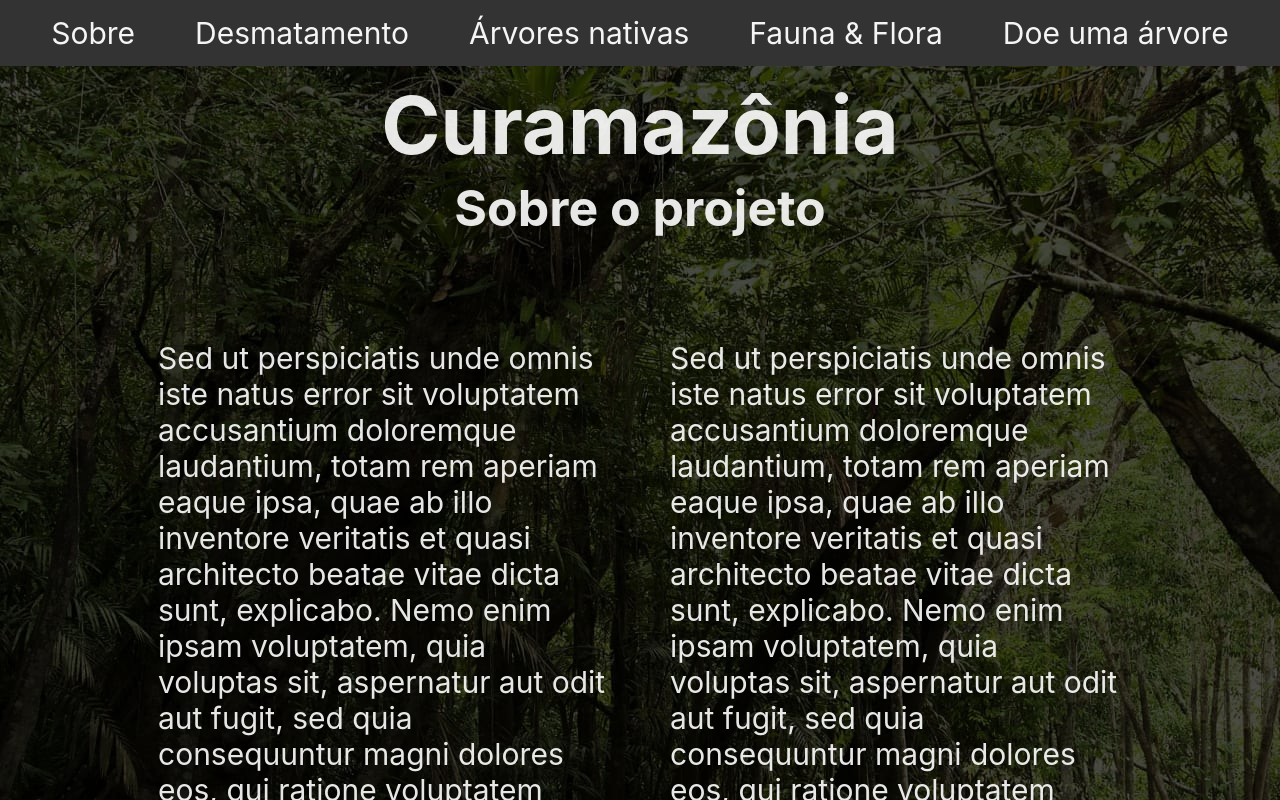
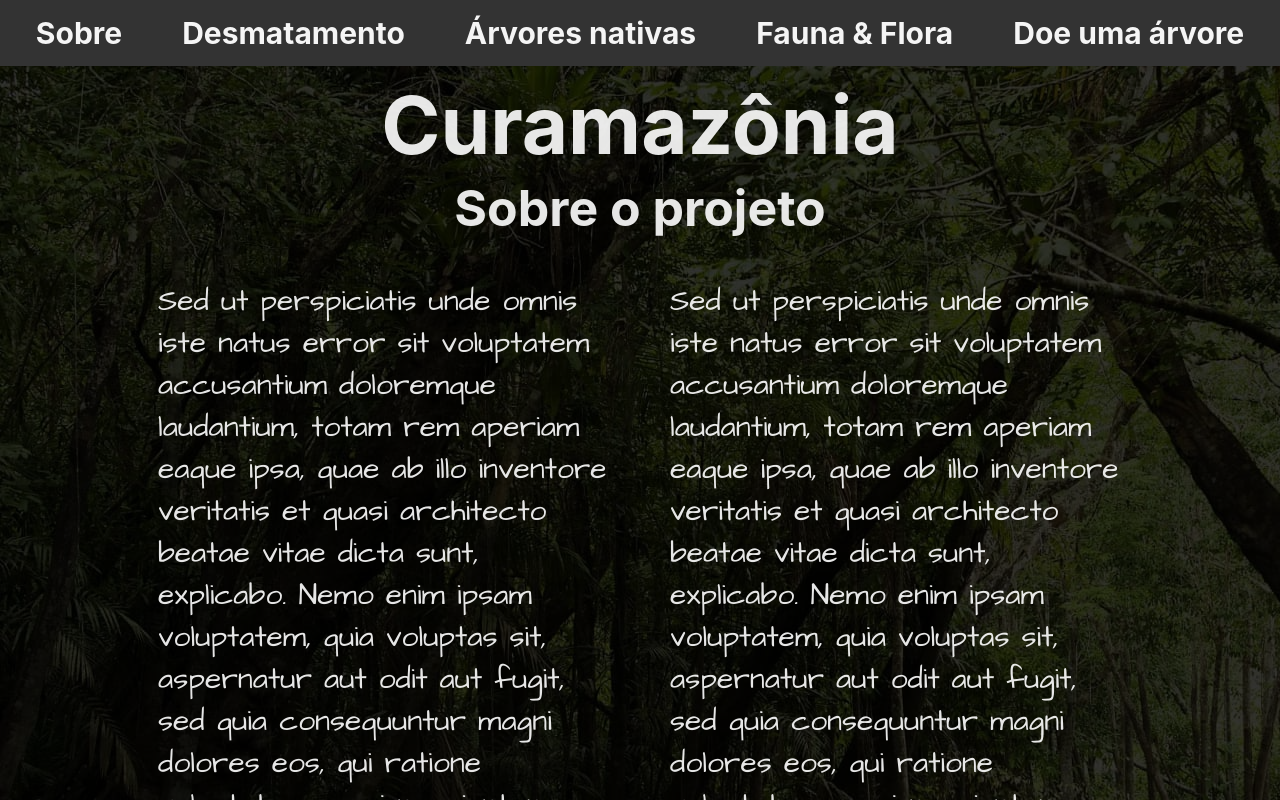
Before and after one commit to felipemuller20/Curamazonia, a React (Create React App) app: page / in a window 1280 px wide. Shown: the top 800 px of the page. Built offline with nearby package versions, Linux system fonts and the light colour scheme.

Commit message:
mudanças na fonte

```diff
--- a/public/index.html
+++ b/public/index.html
@@ -3,6 +3,11 @@
   <head>
     <meta charset="utf-8" />
     <link rel="icon" href="%PUBLIC_URL%/favicon.ico" />
+
+    <link rel="preconnect" href="https://fonts.googleapis.com">
+    <link rel="preconnect" href="https://fonts.gstatic.com" crossorigin>
+    <link href="https://fonts.googleapis.com/css2?family=Architects+Daughter&display=swap" rel="stylesheet">
+
     <meta name="viewport" content="width=device-width, initial-scale=1" />
     <meta name="theme-color" content="#000000" />
     <meta
--- a/src/components/about.css
+++ b/src/components/about.css
@@ -1,14 +1,16 @@
 .body-about {
   background-image: url('../images/floresta.jpg');
-  height: 100vw;
+  max-height: 100%;
+  height: 1110px;
+  /* height: 100vw; */
 }
 
 .about-container:before {
   background-color: black;
-  height: 96.5vw;
+  height: 1050px;
   width: 100%;
   content: "";
-  opacity: 0.7;
+  opacity: 0.8;
   position: absolute;
   display: block;
 }
@@ -37,7 +39,9 @@
 
 .aboutParagraph p {
   font-size: 30px;
-  padding: 30px;
+  padding: 0 30px;
+  margin-top: 0;
+  font-family: 'Architects Daughter', cursive;
 }
 
 .about-titles {
--- a/src/components/header.css
+++ b/src/components/header.css
@@ -3,6 +3,7 @@
   background-color: #333;
   display: flex;
   justify-content: center;
+  font-weight: bold;
 }
 
 a {
```
